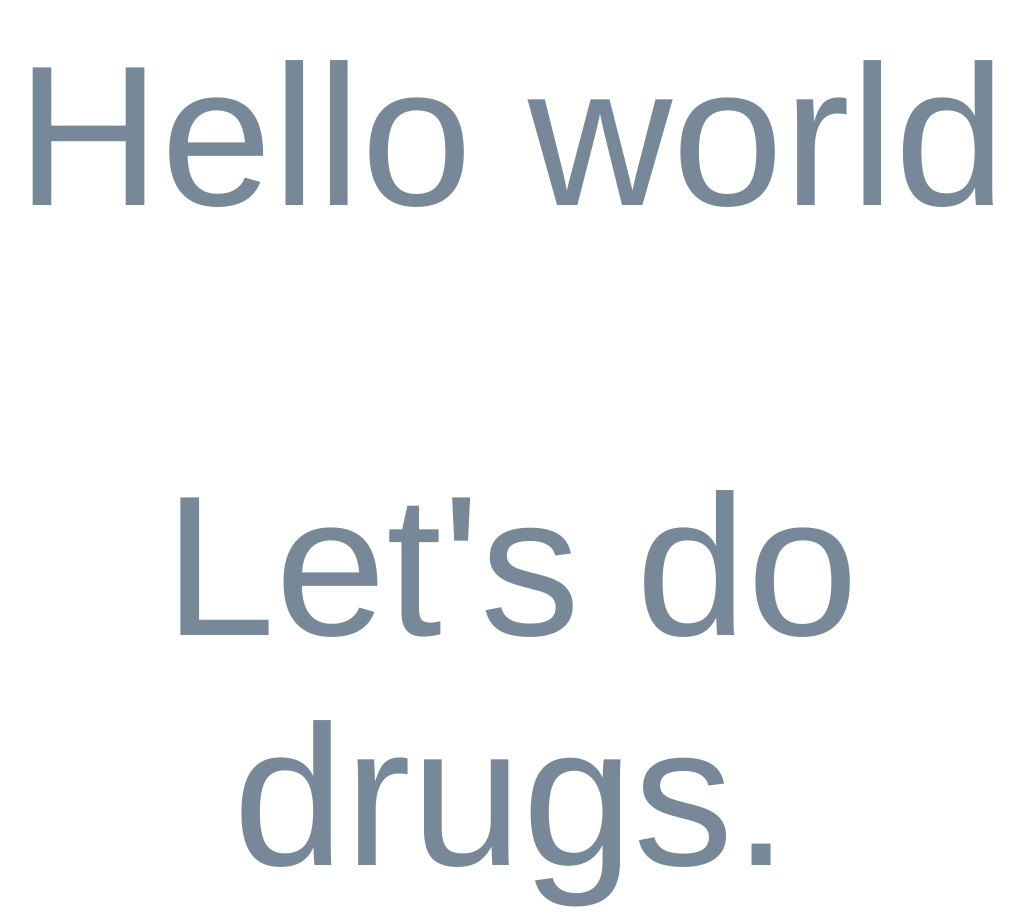
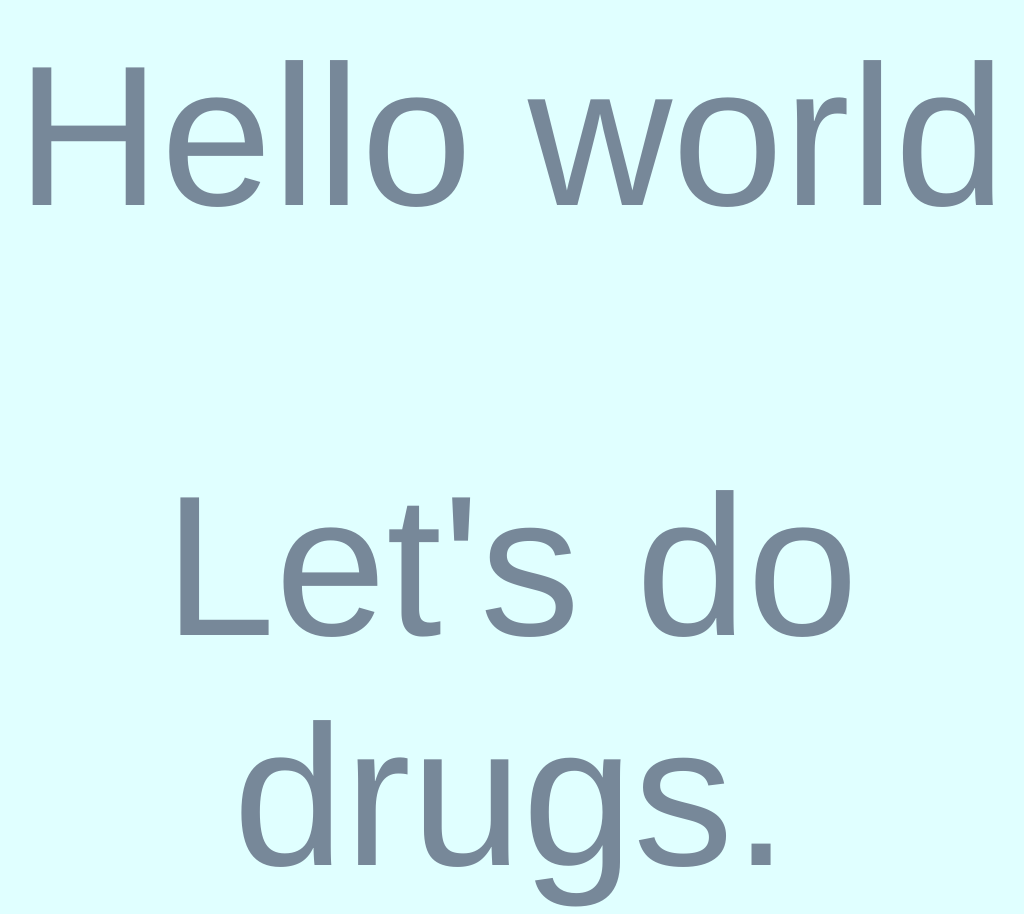
Before and after one commit to IhopeIcanchangethis1/ihopeicanchangethis1.github.io, a plain HTML site: page index.html in a window 1280 px wide. Shown: the part 179-1093 px from the top of the page, without its empty margins (129-1153 px from the left). Drawn offline with Linux system fonts and the light colour scheme.

Commit message:
Update index.html

```diff
--- a/index.html
+++ b/index.html
@@ -9,6 +9,9 @@ p {
   font-family: Helvetica, sans-serif;
 
 }
+body {
+  background-color: LightCyan;
+}
 </style>
 <p>Hello world</p>
 <p>Let's do drugs.</p>
```
